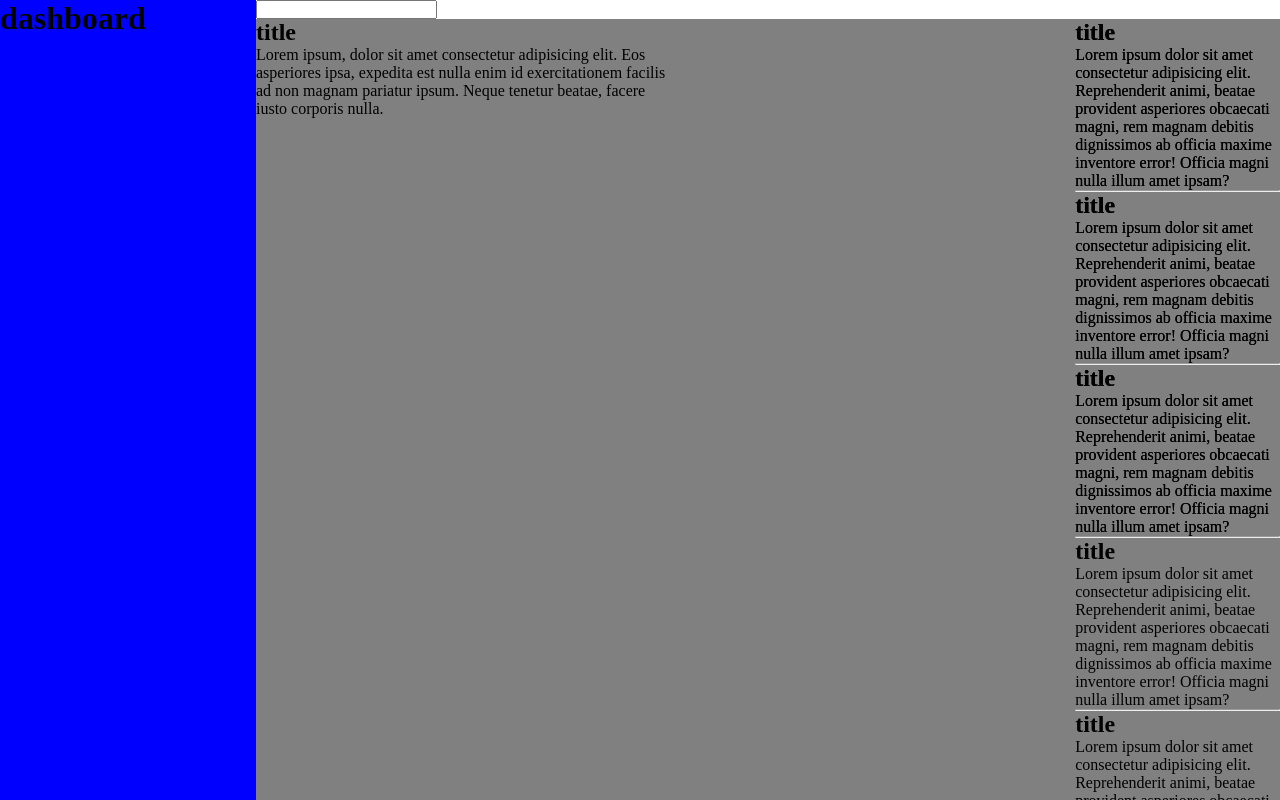
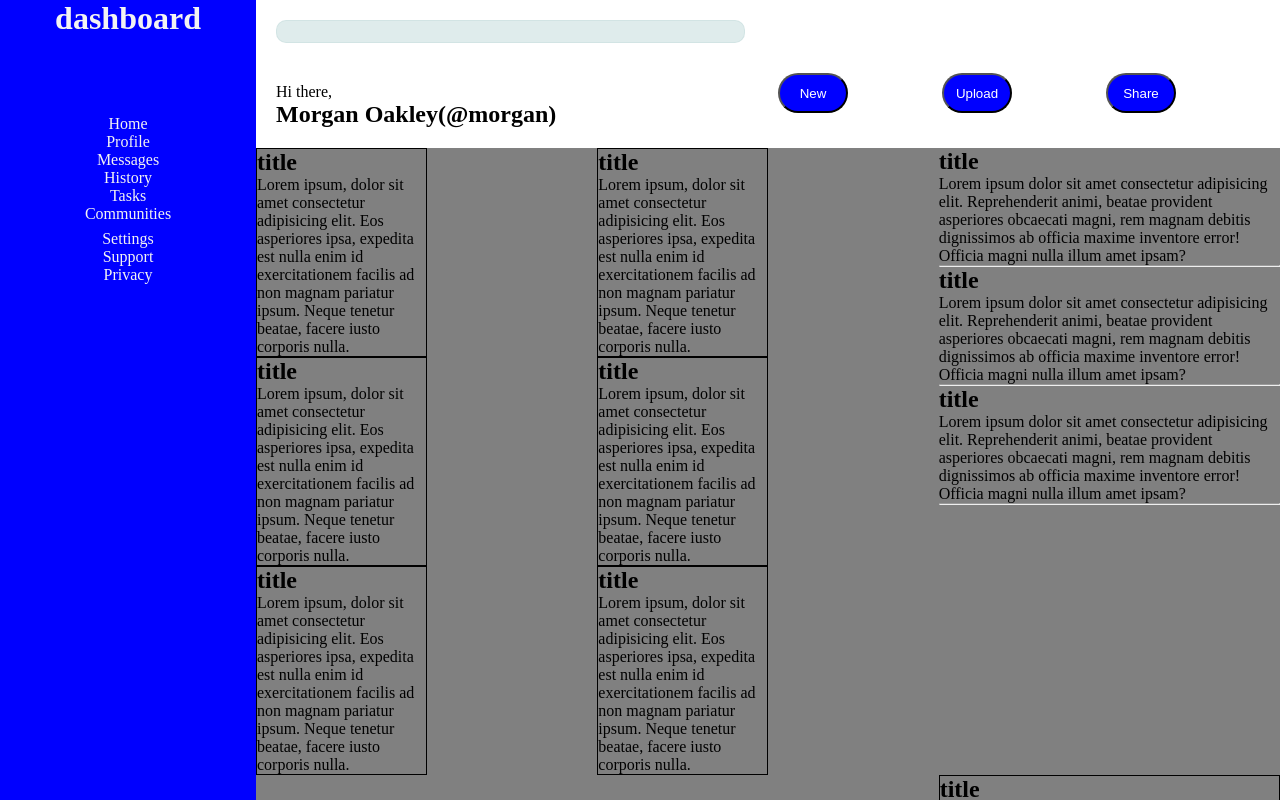
Before and after one commit to Hidemi2008/node-path-intermediate-html-and-css-admin-dashboard, a plain HTML site: page index.html in a window 1280 px wide. Shown: the top 800 px of the page. Drawn offline with Linux system fonts and the light colour scheme.

Commit message:
I will stay complete the website

```diff
--- a/index.html
+++ b/index.html
@@ -4,32 +4,56 @@
     <meta charset="UTF-8">
     <meta name="viewport" content="width=device-width, initial-scale=1.0">
     <title>Document</title>
+
     <link rel="stylesheet" href="style.css">
 </head>
 <body>
     <div class="container">
 
         <header class="cabecalho">
-            <input type="text" name="" id="">
+            <div><input type="text" name="" id=""></div>
+<div class="title-of-head">
+                <p>Hi there,</p>
+                <h2>Morgan Oakley(@morgan)</h2>
+</div>
+
+<div class="buttons">
+    <button>
+New
+    </button>
+
+    <button>
+    Upload
+    </button>
+
+    <button>
+Share
+    </button>
+</div>
+
         </header>
 
         <div class="dashboard">
             <h1>dashboard</h1>
-            <ul>
-                <li class="list"></li>
-                <li class="list"></li>
-                <li class="list"></li>
-                <li class="list"></li>
-                <li class="list"></li>
-                <li class="list"></li>
-                <li class="list"></li>
-                <li class="list"></li>
-                <li class="list"></li>
+            <ul class="ul-1">
+                <li class="list">Home</li>
+                <li class="list">Profile</li>
+                <li class="list">Messages</li>
+                <li class="list">History</li>
+                <li class="list">Tasks</li>
+                <li class="list">Communities</li>
+            </ul>
+
+            <ul class="ul-2">
+                <li class="list">Settings</li>
+                <li class="list">Support</li>
+                <li class="list">Privacy</li>
             </ul>
         </div>
 
         <section class="content">
 
+            <div id="block-of-content">
                 <div class="block-content">
                     <h1>title</h1>
                     <p>Lorem ipsum, dolor sit amet consectetur adipisicing elit. Eos asperiores ipsa, expedita est nulla enim id exercitationem facilis ad non magnam pariatur ipsum. Neque tenetur beatae, facere iusto corporis nulla.</p>
@@ -42,17 +66,20 @@
                                     <h1>title</h1>
                     <p>Lorem ipsum, dolor sit amet consectetur adipisicing elit. Eos asperiores ipsa, expedita est nulla enim id exercitationem facilis ad non magnam pariatur ipsum. Neque tenetur beatae, facere iusto corporis nulla.</p>
                 </div>
-            <div class="block-content">
+            </div>
+            <div id="block-of-content-right">
+                <div class="block-content-right">
                                     <h1>title</h1>
                     <p>Lorem ipsum, dolor sit amet consectetur adipisicing elit. Eos asperiores ipsa, expedita est nulla enim id exercitationem facilis ad non magnam pariatur ipsum. Neque tenetur beatae, facere iusto corporis nulla.</p>
                 </div>
-            <div class="block-content">
+                <div class="block-content-right">
                                     <h1>title</h1>
                     <p>Lorem ipsum, dolor sit amet consectetur adipisicing elit. Eos asperiores ipsa, expedita est nulla enim id exercitationem facilis ad non magnam pariatur ipsum. Neque tenetur beatae, facere iusto corporis nulla.</p>
                 </div>
-            <div class="block-content">
+                <div class="block-content-right">
                                     <h1>title</h1>
                     <p>Lorem ipsum, dolor sit amet consectetur adipisicing elit. Eos asperiores ipsa, expedita est nulla enim id exercitationem facilis ad non magnam pariatur ipsum. Neque tenetur beatae, facere iusto corporis nulla.</p>
+                </div>
             </div>
 
             <div class="block-right">
--- a/style.css
+++ b/style.css
@@ -1,3 +1,4 @@
+
 *{
     margin: 0px;
     padding: 0px;
@@ -11,32 +12,96 @@
 .cabecalho{
     background-color:white ;
     grid-column: 2/3;
+    display: grid;
+    grid-template-columns: repeat(2,1fr);
+}
+
+.cabecalho > div > input{
+    grid-column: 1/3;
+}
+
+.cabecalho> div  > input{
+    width: 90%;
+    background-color: rgba(95, 158, 160, 0.200);
+    margin: 20px;
+    padding: 3px;
+    border: 1px solid rgba(95, 158, 160, 0.100);
+    border-radius: 10px;
+}
+
+.title-of-head{
+    grid-column: 1;
+    margin: 20px;
+}
+
+.buttons{
+    display: grid;
+    grid-column: 2;
+    margin: 10px;
+}
+
+.buttons > button{
+    height: 40px;
+    width:70px;
+    border-radius: 20px;
+    grid-row: 1;
+    gap: 20px;
+    background-color: blue;
+    color: white;
 }
 
 .dashboard{
     background-color: blue;
+    color: rgb(243, 243, 243);
     grid-column: 1/1;
     grid-row: 1/3;
+    display: grid;
+    grid-template-rows: repeat(13,1fr);
+    text-align:center ;
 }
+
+.dashboard > h1{
+    grid-row: 1;
+}
+
+.ul1{
+    grid-row:2 ;
+}
+
+.ul2{
+    grid-row: 3;
+}
+
+
 
 .content{
     display: grid;
-    grid-template-columns:repeat(2,2fr) repeat(1,1fr);
-    grid-template-rows: repeat(3,1fr);
+    grid-template-columns:repeat(4,2fr) repeat(1,4fr);
     background-color:gray ;
     grid-column: 2/3;
 }
 
+#block-of-content{
+    grid-column: 1/2;
+}
+
+#block-of-content-right{
+    grid-column: 3/4;
+}
+
 .block-content{
-    grid-column: 1/2;
+    border: 1px solid black;
+}
 
+.block-content-right{
+    border: 1px solid black;
 }
 
 .block-right{
-    grid-column: 3/3;
-    grid-row: 1;
+    grid-column: 5/5;
 }
 
 .content-block-right{
     gap: 20px;
+    border: 1px solid black;
 }
```
Lines whose indentation alone changed are shown as unchanged.
